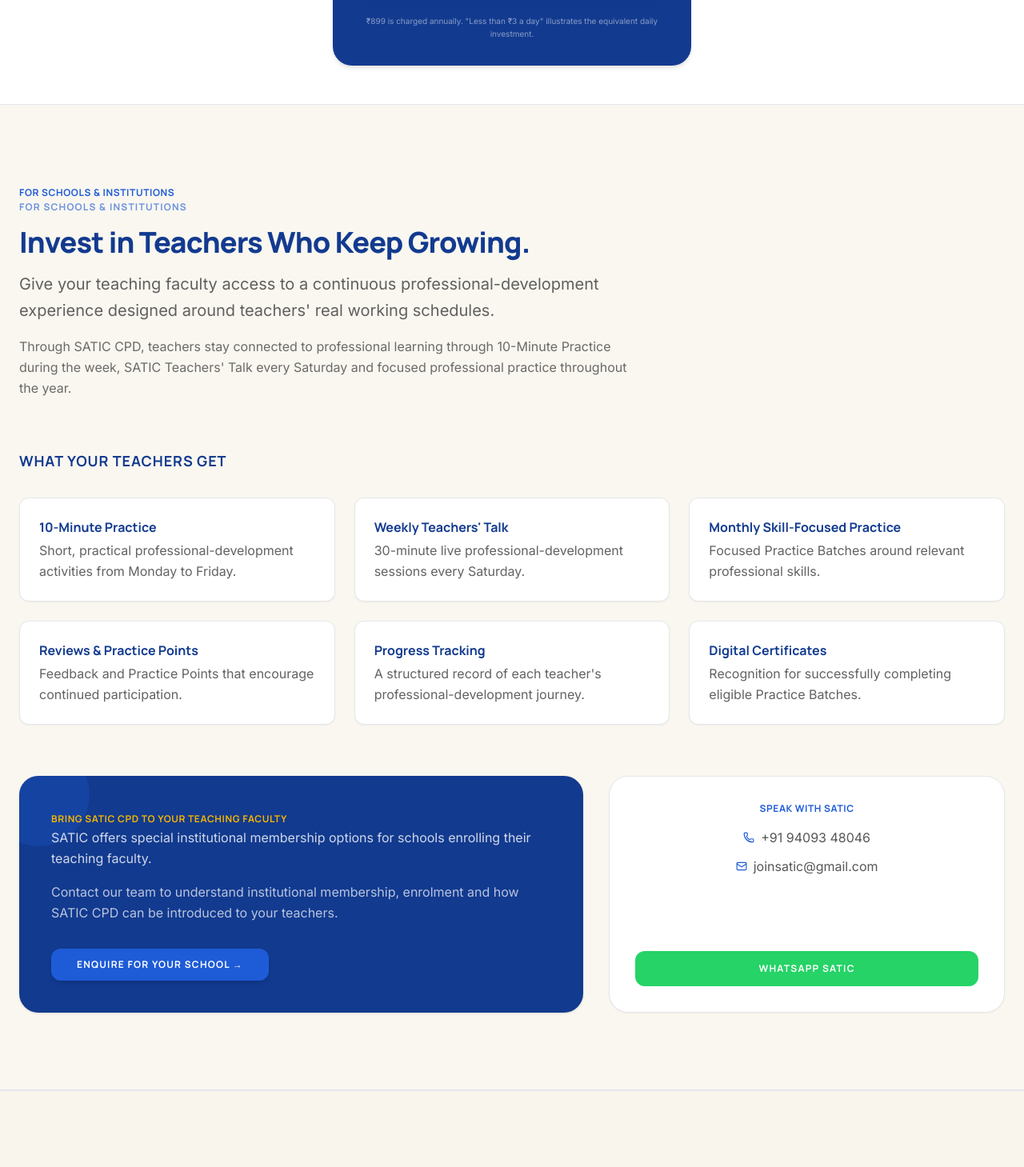
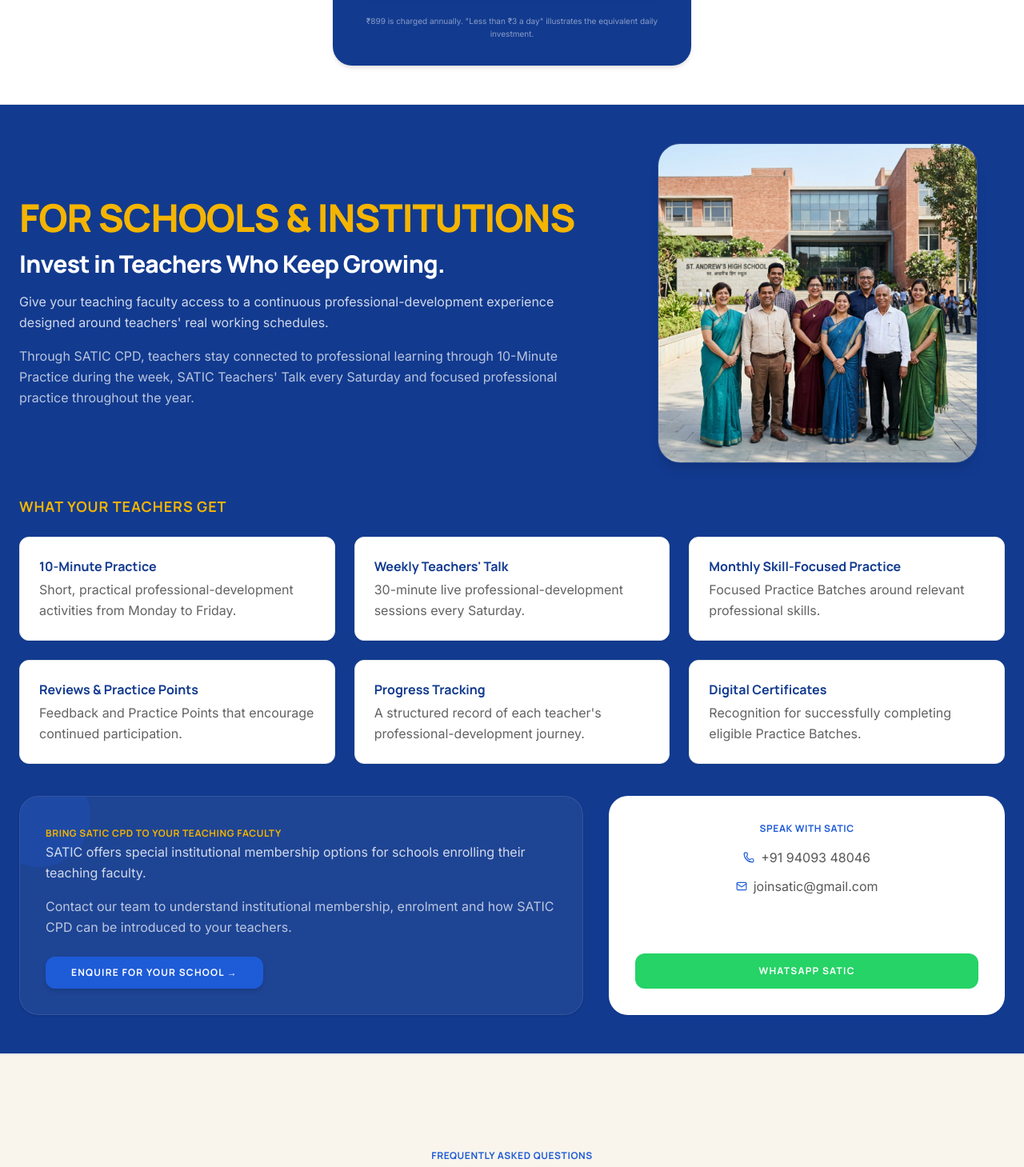
Before and after one commit to kinziiee21/saticweb2, a Next.js app: page / in a window 1280 px wide. Shown: the part 6160-7619 px from the top of the page at 80% size. Built offline with nearby package versions, Linux system fonts and the light colour scheme.

Commit message:
style: redesign For Schools section with blue background, gold heading, teachers image on right, and tight spacing

```diff
--- a/src/app/page.tsx
+++ b/src/app/page.tsx
@@ -812,25 +812,43 @@
       </section>
 
       {/* 08 — FOR SCHOOLS & INSTITUTIONS */}
-      <section id="schools" className="px-6 py-16 md:py-24 bg-[#FAF9F6]/40 border-b border-brand-border">
+      <section id="schools" className="px-6 py-10 md:py-12 bg-brand-secondary text-white border-b border-brand-border">
         <div className="mx-auto max-w-7xl">
-          <div className="max-w-3xl mb-16 space-y-4">
-            <span className="text-xs font-bold uppercase tracking-wider text-brand-primary font-display">For Schools & Institutions</span>
-            <span className="text-xs font-bold uppercase tracking-widest text-brand-primary/65 block font-display">FOR SCHOOLS & INSTITUTIONS</span>
-            <h2 className="text-3xl md:text-4xl font-extrabold tracking-tight text-brand-secondary font-display">
-              Invest in Teachers Who Keep Growing.
-            </h2>
-            <p className="text-lg md:text-xl text-brand-text/75 leading-relaxed font-body">
-              Give your teaching faculty access to a continuous professional-development experience designed around teachers' real working schedules.
-            </p>
-            <p className="text-sm md:text-base text-brand-text/70 leading-relaxed font-body">
-              Through SATIC CPD, teachers stay connected to professional learning through 10-Minute Practice during the week, SATIC Teachers' Talk every Saturday and focused professional practice throughout the year.
-            </p>
+
+          {/* Top Intro Section with Image */}
+          <div className="flex flex-col lg:flex-row items-center justify-between gap-8 mb-10">
+            {/* Left Column: Heading and Description */}
+            <div className="w-full lg:w-[58%] space-y-4">
+              <h2 className="text-3xl md:text-5xl font-black font-display uppercase tracking-tight text-brand-accent">
+                For Schools & Institutions
+              </h2>
+              <h3 className="text-2xl md:text-3xl font-extrabold tracking-tight text-white font-display leading-[1.2]">
+                Invest in Teachers Who Keep Growing.
+              </h3>
+              <p className="text-sm md:text-base text-white/80 leading-relaxed font-body">
+                Give your teaching faculty access to a continuous professional-development experience designed around teachers' real working schedules.
+              </p>
+              <p className="text-sm md:text-base text-white/70 leading-relaxed font-body">
+                Through SATIC CPD, teachers stay connected to professional learning through 10-Minute Practice during the week, SATIC Teachers' Talk every Saturday and focused professional practice throughout the year.
+              </p>
+            </div>
+
+            {/* Right Column: School & Teachers Team Image */}
+            <div className="w-full lg:w-[38%] flex justify-center">
+              <Image
+                src="/school-teachers-team.png"
+                alt="Indian school building and diverse teachers standing together"
+                width={400}
+                height={400}
+                className="w-full h-auto max-w-[340px] md:max-w-[380px] lg:max-w-[400px] rounded-[1.75rem] border border-white/10 shadow-lg"
+                priority
+              />
+            </div>
           </div>
 
           {/* What Your Teachers Get Grid */}
-          <div className="mb-16">
-            <h3 className="text-lg font-bold text-brand-secondary uppercase tracking-wider mb-8 font-display">What Your Teachers Get</h3>
+          <div className="mb-10">
+            <h3 className="text-lg font-bold text-brand-accent uppercase tracking-wider mb-6 font-display">What Your Teachers Get</h3>
             <div className="grid grid-cols-1 md:grid-cols-3 gap-6">
               {[
                 { title: "10-Minute Practice", desc: "Short, practical professional-development activities from Monday to Friday." },
@@ -840,7 +858,7 @@
                 { title: "Progress Tracking", desc: "A structured record of each teacher's professional-development journey." },
                 { title: "Digital Certificates", desc: "Recognition for successfully completing eligible Practice Batches." }
               ].map((item, i) => (
-                <div key={i} className="bg-white border border-brand-border rounded-xl p-5 md:p-6 shadow-xs flex flex-col justify-between">
+                <div key={i} className="bg-white border border-brand-border rounded-xl p-5 md:p-6 shadow-xs flex flex-col justify-between text-brand-secondary">
                   <h4 className="font-bold text-brand-secondary text-sm md:text-base font-display mb-1">{item.title}</h4>
                   <p className="text-sm md:text-base text-brand-text/75 leading-relaxed font-body">{item.desc}</p>
                 </div>
@@ -851,7 +869,7 @@
           {/* Bring SATIC CPD CTA Box & Contact Grid */}
           <div className="grid grid-cols-1 lg:grid-cols-12 gap-8 items-stretch">
             {/* Box Callout */}
-            <div className="lg:col-span-7 bg-brand-secondary text-white rounded-3xl p-6 md:p-10 shadow-sm relative overflow-hidden flex flex-col justify-between">
+            <div className="lg:col-span-7 bg-white/5 border border-white/10 text-white rounded-3xl p-6 md:p-8 shadow-sm relative overflow-hidden flex flex-col justify-between">
               <div className="absolute -top-10 -left-10 h-32 w-32 rounded-full bg-brand-primary opacity-25"></div>
               <div className="relative z-10 space-y-4">
                 <span className="text-xs font-bold uppercase tracking-wider text-brand-accent font-display">Bring SATIC CPD to Your Teaching Faculty</span>
@@ -865,14 +883,14 @@
 
               <button
                 onClick={() => setIsEnquiryOpen(true)}
-                className="relative z-10 w-full md:w-fit bg-brand-primary hover:bg-[#1a4fbd] text-white py-3 px-8 rounded-xl font-bold text-xs uppercase tracking-widest transition-premium mt-8 font-display shadow-md"
+                className="relative z-10 w-full md:w-fit bg-brand-primary hover:bg-[#1a4fbd] text-white py-3 px-8 rounded-xl font-bold text-xs uppercase tracking-widest transition-premium mt-6 font-display shadow-md"
               >
                 Enquire for Your School →
               </button>
             </div>
 
             {/* Contact Details box */}
-            <div className="lg:col-span-5 bg-white border border-brand-border rounded-3xl p-6 md:p-8 flex flex-col justify-between items-center text-center shadow-xs">
+            <div className="lg:col-span-5 bg-white border border-transparent rounded-3xl p-6 md:p-8 flex flex-col justify-between items-center text-center shadow-xs text-brand-secondary">
               <div className="space-y-4 flex flex-col items-center w-full">
                 <span className="text-xs font-bold uppercase tracking-wider text-brand-primary font-display block">Speak With SATIC</span>
 
```
Also changed, not shown: public/school-teachers-team.png (added).
